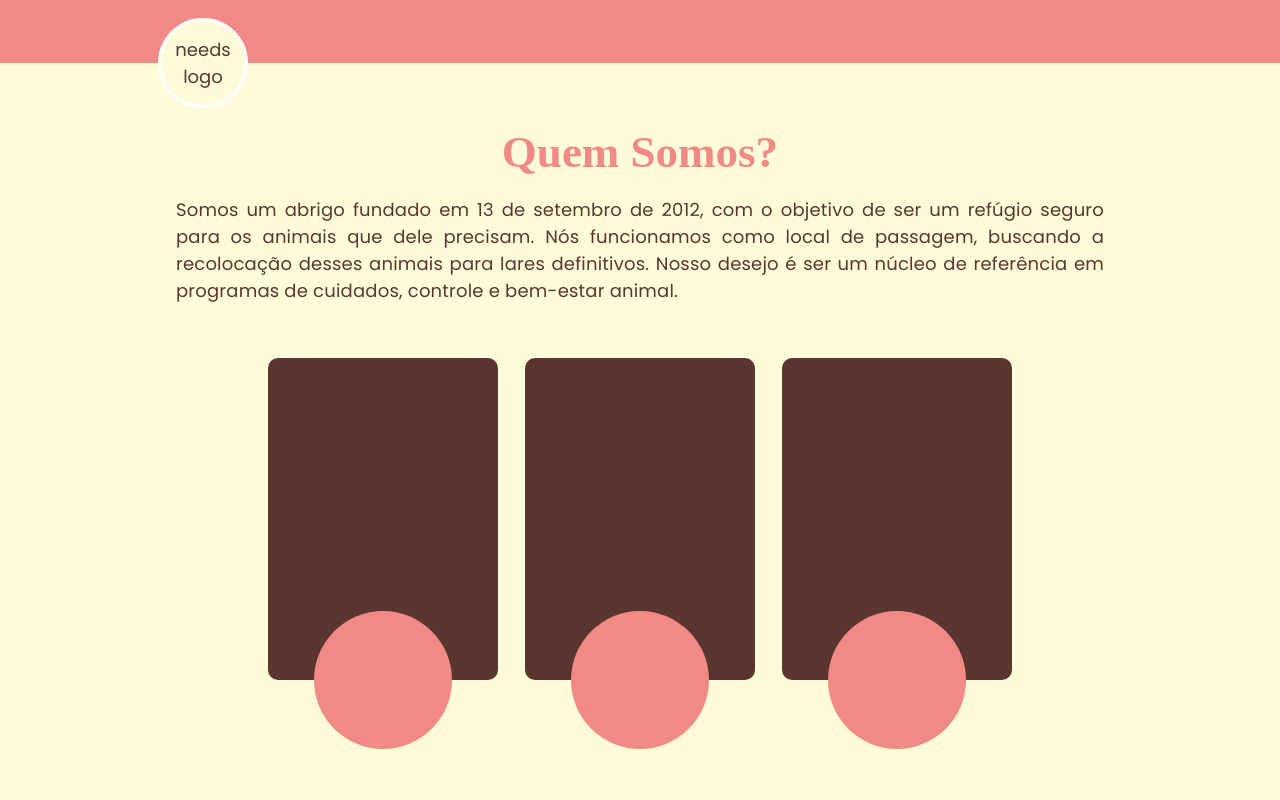
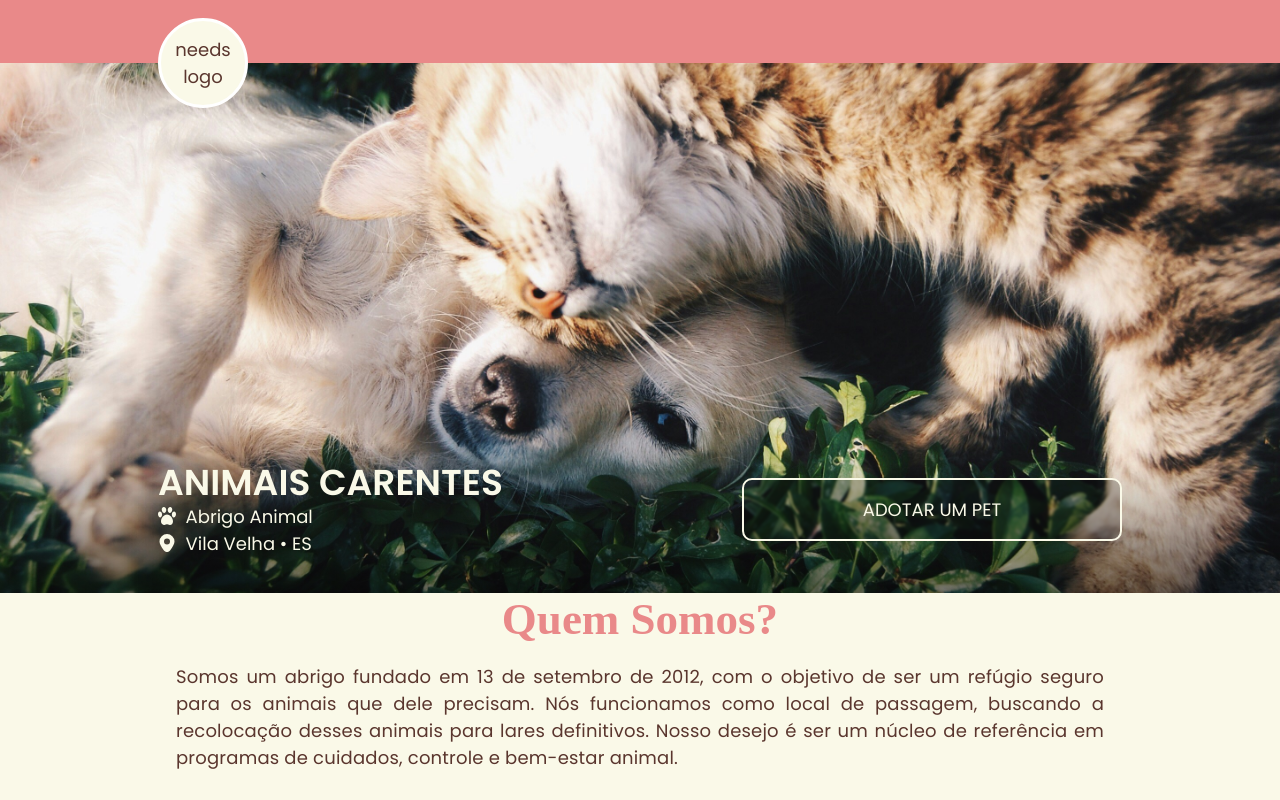
Before and after one commit to KeziaOliveira/Projeto-Animais-Carentes, a plain HTML site: page client/index.html in a window 1280 px wide. Shown: the top 800 px of the page. Drawn offline with Linux system fonts and the light colour scheme; a web font is replaced by a local one.

Commit message:
added hero banner

```diff
--- a/client/index.html
+++ b/client/index.html
@@ -14,6 +14,25 @@
     </header>
 
     <main>
+      <section id="hero-banner">
+        <div id="titles-n-btns-wrp" class="wrapper">
+          <div id="hero-titles">
+            <h1>Animais Carentes</h1>
+            <h2>
+              <img src="./assets/icons/paw.svg" alt="icone de uma pata" />
+              &nbsp; Abrigo Animal
+            </h2>
+            <h2>
+              <img src="./assets/icons/pin.svg" alt="icone de uma pata" />
+              &nbsp; Vila Velha &bull; ES
+            </h2>
+          </div>
+          <div id="call-to-action-wrp">
+            <a href="#" type="button">ADOTAR UM PET</a>
+          </div>
+        </div>
+      </section>
+
       <div class="wrapper">
         <h2 class="title">Quem Somos?</h2>
         <p>
--- a/client/styles.css
+++ b/client/styles.css
@@ -1,9 +1,9 @@
 @import url("https://fonts.googleapis.com/css2?family=Frank+Ruhl+Libre:wght@300..900&family=Poppins:ital,wght@0,300;0,400;0,600;0,700;1,300;1,400;1,600&display=swap");
 
 :root {
-  --pink: #f18986;
+  --pink: #e98989;
   --green: #95d69c;
-  --beige: #fdfbda;
+  --beige: #faf9e8;
   --brown: #5a362e;
 }
 
@@ -86,17 +86,14 @@ body {
 
 header {
   width: 100%;
-  height: 7rem;
+  height: 3.5rem;
   padding: 1rem 0;
-  background-image: linear-gradient(
-    to bottom,
-    var(--pink) 50%,
-    var(--beige) 50%
-  );
+  background-color: var(--pink);
 }
 
 /* change to actual logo */
 #logo {
+  position: relative;
   display: flex;
   align-items: center;
   justify-content: center;
@@ -106,6 +103,92 @@ header {
   border-radius: 50%;
   background-color: var(--beige);
   text-align: center;
+  z-index: 5;
+}
+
+#hero-banner {
+  position: relative;
+  width: 100%;
+  background-image: url("./assets/img/cat-dog-banner.jpg");
+  background-size: cover;
+  background-position: center;
+}
+
+/* add dark gradient behind text */
+#hero-banner::after {
+  content: "";
+  position: absolute;
+  top: 0;
+  left: 0;
+  width: 100%;
+  height: 100%;
+  background-image: linear-gradient(
+    to bottom,
+    rgba(0, 0, 0, 0) 75%,
+    rgba(0, 0, 0, 0.5)
+  );
+}
+
+#titles-n-btns-wrp {
+  display: flex;
+  align-items: center;
+  justify-content: space-between;
+  /* banner height is defined here */
+  padding-top: 400px;
+  /* */
+  padding-bottom: 2rem;
+}
+
+#hero-titles {
+  position: relative;
+  z-index: 1;
+}
+
+#hero-titles h1 {
+  text-transform: uppercase;
+  color: var(--beige);
+  font-size: 2rem;
+  font-weight: 600;
+  line-height: 2.2rem;
+}
+
+#hero-titles h2 {
+  display: flex;
+  align-items: center;
+  color: var(--beige);
+  font-size: 1rem;
+}
+
+#call-to-action-wrp {
+  position: relative;
+  display: flex;
+  justify-content: flex-end;
+  width: 500px;
+  z-index: 1;
+}
+
+#call-to-action-wrp a {
+  display: flex;
+  align-items: center;
+  justify-content: center;
+  width: 380px;
+  height: 3.5rem;
+  border-radius: 10px;
+  border: solid 2px var(--beige);
+  background-color: rgba(0, 0, 0, 0.2);
+  backdrop-filter: blur(1px);
+  color: var(--beige);
+  font-size: 1rem;
+  font-weight: 500;
+  text-decoration: none;
+  cursor: pointer;
+  transition-property: background-color, color;
+  transition: 0.1s ease-out;
+}
+
+#call-to-action-wrp a:hover {
+  background-color: rgba(250, 249, 232, 1);
+  color: #242424;
 }
 
 footer {
@@ -120,3 +203,20 @@ footer div p {
   text-align: right;
   line-height: 0.5rem;
 }
+
+@media screen and (max-width: 882px) {
+  #titles-n-btns-wrp {
+    flex-direction: column;
+    align-items: flex-start;
+    gap: 1rem;
+  }
+
+  #call-to-action-wrp {
+    justify-content: center;
+    width: 100%;
+  }
+
+  #call-to-action-wrp a {
+    width: 100%;
+  }
+}
```
Also changed, not shown: client/assets/icons/paw.svg (added), client/assets/icons/pin.svg (added), client/assets/img/cat-dog-banner.jpg (added).
